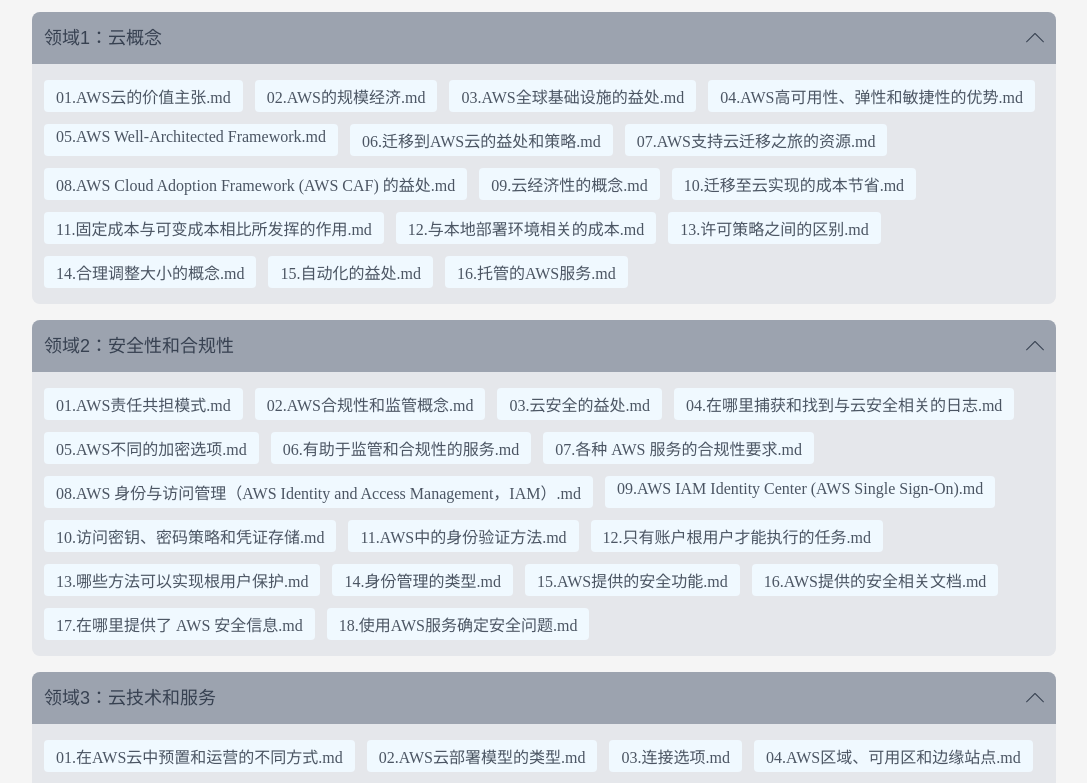
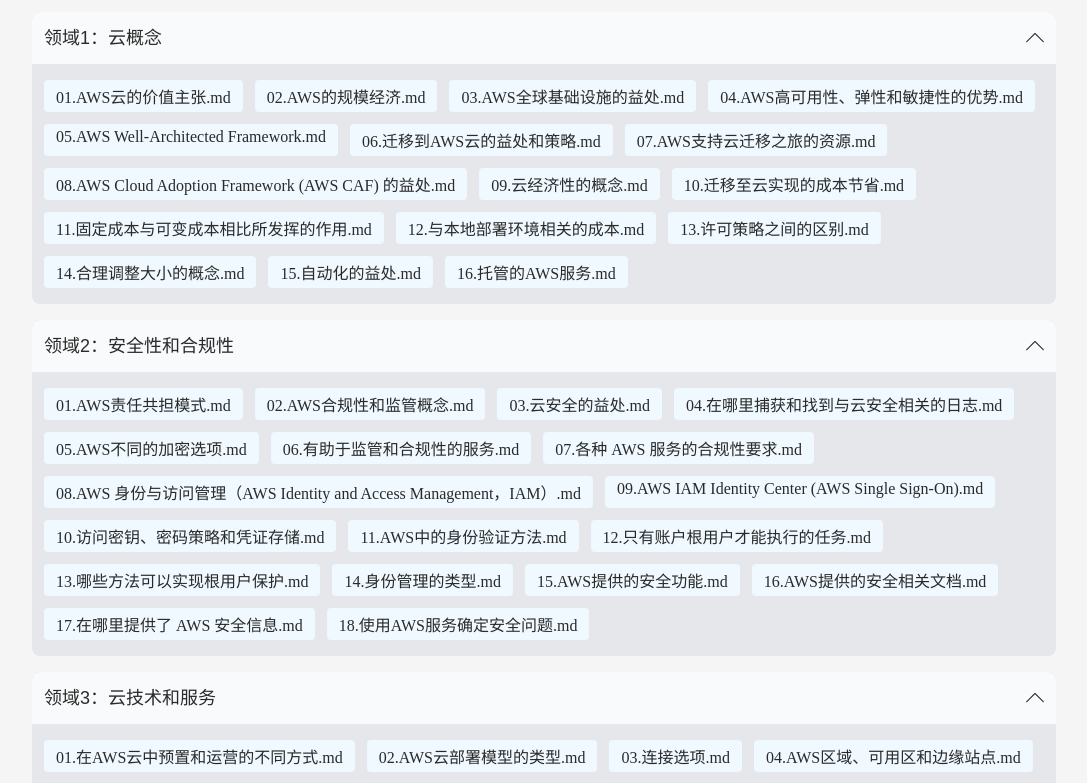
Before and after one commit to GrootSwt/aws-clf-c02, a Vue app: page /home in a window 1280 px wide. Shown: the top 783 px of the page, without its empty margins (96-1183 px from the left). Built offline with nearby package versions, Linux system fonts and the light colour scheme.

Commit message:
Add Dark Theme

```diff
--- a/index.html
+++ b/index.html
@@ -1,5 +1,5 @@
 <!doctype html>
-<html lang="en">
+<html lang="zh-CN">
   <head>
     <meta charset="UTF-8" />
     <link rel="icon" type="image/svg+xml" href="/logo.svg" />
--- a/src/assets/styles/index.scss
+++ b/src/assets/styles/index.scss
@@ -9,9 +9,17 @@
   --clr-danger: #dc2626;
   --clr-disabled: #e5e7eb;
   background-color: #f5f5f5;
-  color: #333333;
+  color: #2a2a2a;
   font-size: 16px;
 }
+
+@media (prefers-color-scheme: dark) {
+  :root {
+    background-color: #2a2a2a;
+    color: #f5f5f5;
+  }
+}
+
 body {
   margin: 0;
 }
--- a/src/components/VCollapse.vue
+++ b/src/components/VCollapse.vue
@@ -13,9 +13,10 @@
 const open = ref(initStatus);
 </script>
 <template>
-  <section class="bg-gray-200 rounded-lg">
+  <section class="rounded-lg overflow-hidden bg-gray-200 dark:bg-gray-800">
     <button
-      class="flex justify-between items-center border-none bg-gray-400 w-full p-3 rounded-t-lg text-lg text-gray-700 font-medium"
+      type="button"
+      class="flex justify-between items-center border-none w-full p-3 rounded-t-lg text-lg font-medium bg-gray-50 dark:bg-gray-700 text-2a2a2a dark:text-f5f5f5"
       @click="open = !open"
     >
       <span>{{ title }}</span>
--- a/src/components/VNavRouterLink.vue
+++ b/src/components/VNavRouterLink.vue
@@ -28,17 +28,17 @@
   <VRouterLink
     ref="navItemRef"
     v-bind="$props"
-    class="relative inline-block no-underline px-3 py-1 rounded text-gray-600"
+    class="relative inline-block no-underline px-3 py-1 rounded text-2a2a2a dark:text-f5f5f5"
     :class="{
-      'bg-green-400 bg-opacity-50': isPrevAccess,
-      'bg-sky-50': !isPrevAccess
+      'bg-green-400 dark:bg-blue-400 bg-opacity-50': isPrevAccess,
+      'bg-sky-50 dark:bg-slate-700': !isPrevAccess
     }"
   >
     <span>{{ name }}</span>
     <VSvg
       v-if="isPrevAccess"
       :icon="IconCurrent"
-      class="!absolute -top-2 -right-2 text-green-700"
+      class="!absolute -top-2 -right-2 text-green-700 dark:text-blue-700"
       :size="24"
     />
   </VRouterLink>
--- a/src/components/VRouterLink.vue
+++ b/src/components/VRouterLink.vue
@@ -8,10 +8,11 @@
     v-if="typeof to === 'string' && to.startsWith('http')"
     :href="to"
     target="_blank"
+    class="text-2a2a2a dark:text-f5f5f5"
   >
     <slot />
   </a>
-  <RouterLink v-else v-bind="$props">
+  <RouterLink v-else v-bind="$props" class="text-2a2a2a dark:text-f5f5f5">
     <slot />
   </RouterLink>
 </template>
--- a/tailwind.config.js
+++ b/tailwind.config.js
@@ -2,7 +2,12 @@
 export default {
   content: ["./index.html", "./src/**/*.{vue,js,ts,jsx,tsx}"],
   theme: {
-    extend: {}
+    extend: {
+      colors: {
+        f5f5f5: "#f5f5f5",
+        "2a2a2a": "#2a2a2a"
+      }
+    }
   },
   plugins: [],
   corePlugins: {
```
